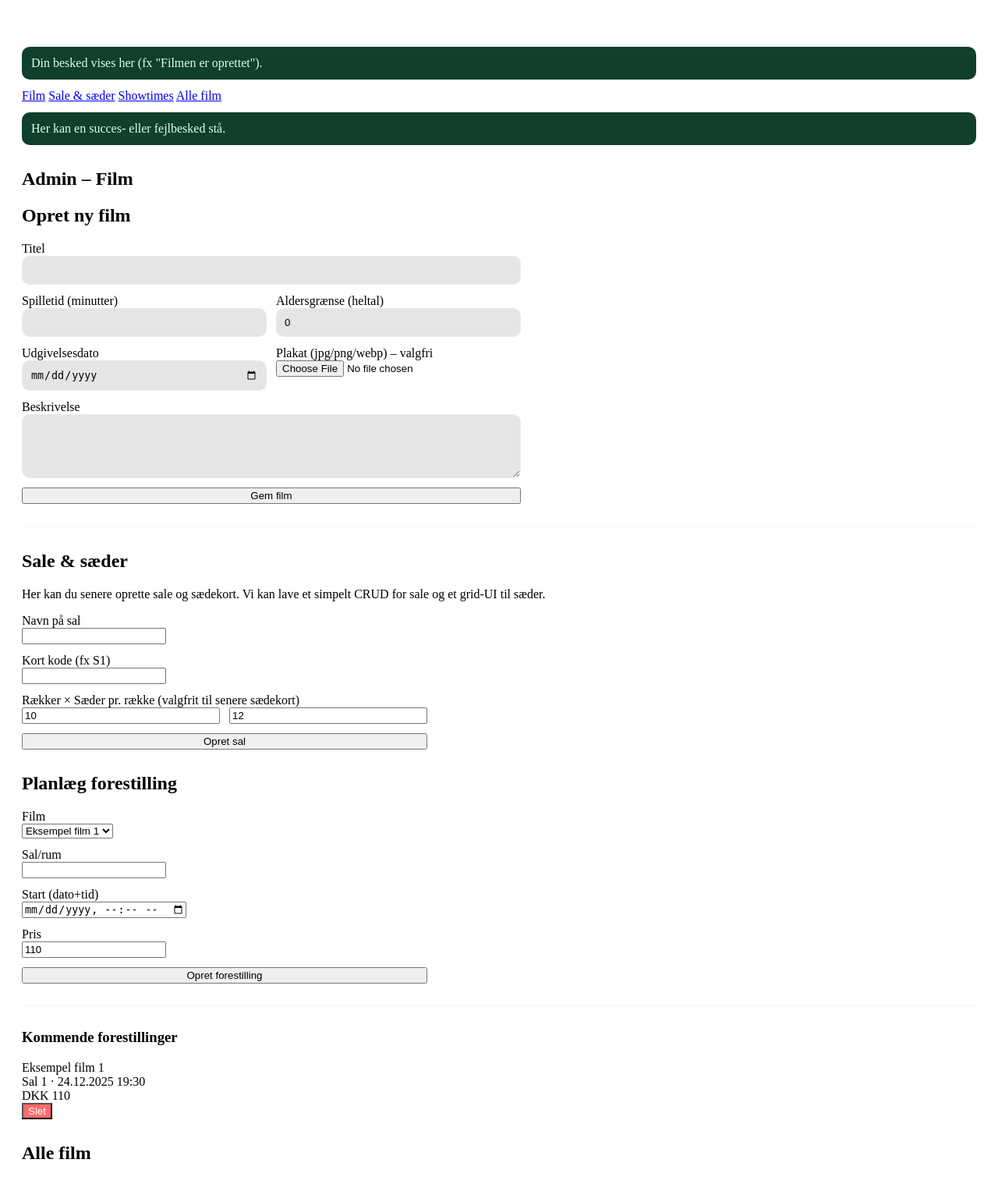
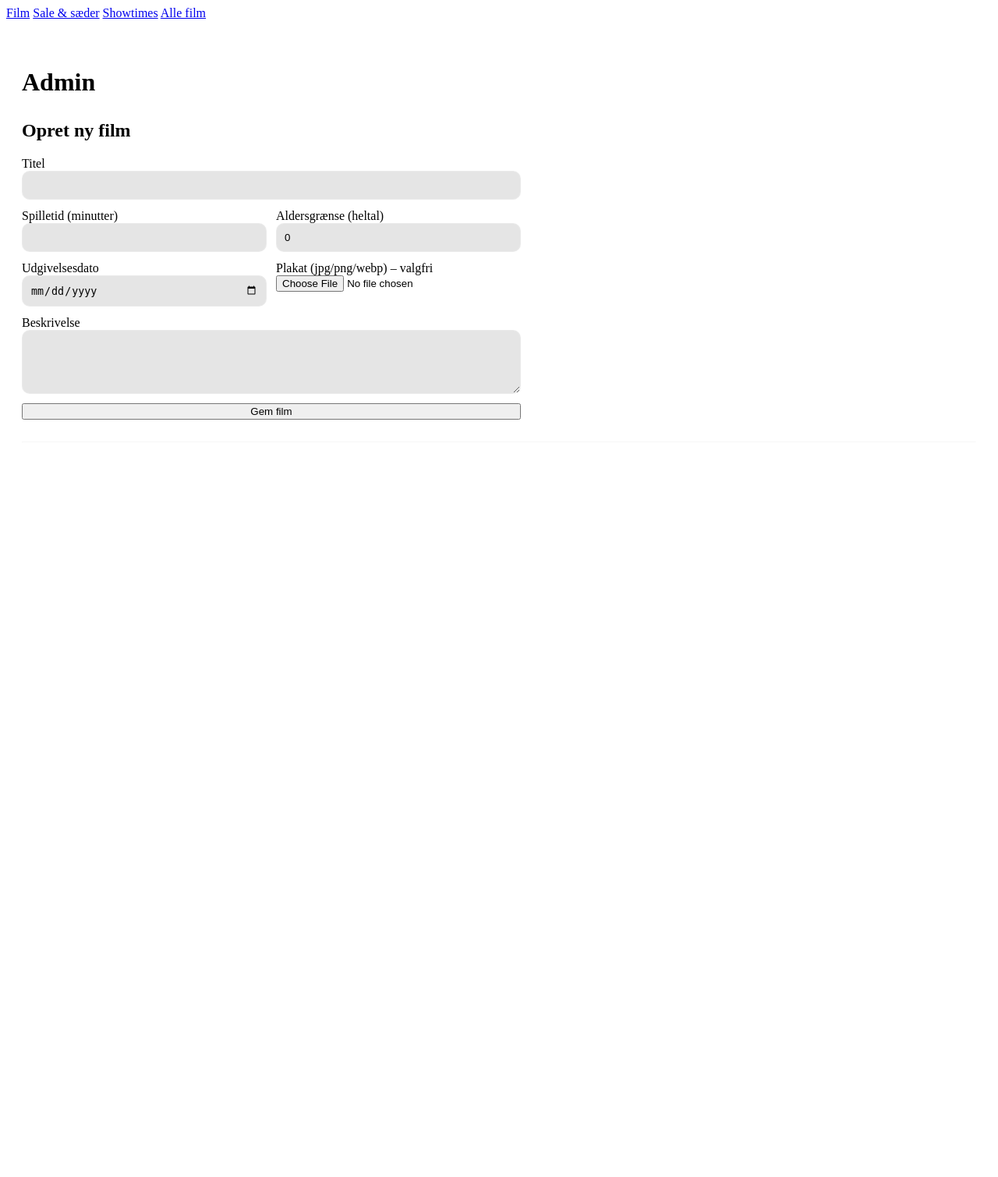
Before and after one commit to Louisebrorsen/hey, a PHP site: page /admin/admin.php in a window 1280 px wide. Shown: the top 1509 px of the page at 78% size. After the commit the page ends 538 px from the top, so only its background shows below. Run offline with PHP 8.4, Linux system fonts and the light colour scheme.

Commit message:
admin side klar til forbindelse til db

```diff
--- a/app/core/routes.php
+++ b/app/core/routes.php
@@ -7,3 +7,6 @@ $router->get('admin','AdminController@index');
 $router->post('contact/send', 'ContactController@send');
 // Detalje-side for én film
 $router->get('movieDetail', 'MovieController@show');
+
+//admin router
+$router->get('admin', 'AdminController@index');
--- a/app/views/admin/admin.php
+++ b/app/views/admin/admin.php
@@ -1,152 +1,53 @@
+<?php
+// fra routeren får du: $data['tab'], $data['movies'] osv.
+$tab = $data['tab'] ?? 'movies';
+$base = __DIR__ . '/';
+?>
+
+<nav class="tabs">
+<a class="tablink <?= $tab === 'movies' ? 'is-active' : '' ?>" href="?page=admin&tab=movies">Film</a>
+
+<a class="tablink <?= $tab === 'rooms' ? 'is-active' : '' ?>" href="?page=admin&tab=rooms">Sale & sæder</a>
+
+<a class="tablink <?= $tab === 'showtimes' ? 'is-active' : '' ?>" href="?page=admin&tab=showtimes">Showtimes</a>
+
+<a class="tablink <?= $tab === 'allMovies' ? 'is-active' : '' ?>" href="?page=admin&tab=allMovies">Alle film</a></nav>
+
 <main class="admin-main container" style="padding:40px 20px;">
+<h1>Admin </h1>
 
-  <!-- Flash-besked (eksempel) -->
-  <div style="margin:12px 0; padding:12px; border-radius:10px; background:#103f2c; color:#d7ffef;">
+
+<div class="admin-content">
+
+    <?php if ($tab === 'movies'): ?>
+        <?php include $base . 'movieAdd.php'; ?>
+
+    <?php elseif ($tab === 'rooms'): ?>
+        <?php include $base . 'auditorium.php'; ?>
+
+    <?php elseif ($tab === 'showtimes'): ?>
+        <?php include $base . 'screening.php'; ?>
+
+    <?php elseif ($tab === 'allMovies'): ?>
+        <?php include $base . 'moviesList.php'; ?>
+
+    <?php else: ?>
+        <p>Ukendt tab.</p>
+    <?php endif; ?>
+
+</div>
+
+
+
+
+</main>
+
+<!-- <div style="margin:12px 0; padding:12px; border-radius:10px; background:#103f2c; color:#d7ffef;">
     Din besked vises her (fx "Filmen er oprettet").
   </div>
 
-  <!-- Tabs -->
-  <nav class="tabs">
-    <a class="tablink is-active" href="?page=admin&tab=movies">Film</a>
-    <a class="tablink" href="?page=admin&tab=rooms">Sale &amp; sæder</a>
-    <a class="tablink" href="?page=admin&tab=showtimes">Showtimes</a>
-    <a class="tablink" href="?page=admin&tab=allMovies">Alle film</a>
-  </nav>
 
-  <!-- Evt. status-besked -->
   <div style="margin:12px 0; padding:12px; border-radius:10px; background:#103f2c;color:#d7ffef;">
     Her kan en succes- eller fejlbesked stå.
   </div>
-
-  <!-- == FILM (standard-visning) == -->
-  <section id="admin-movies" style="margin-top:30px;">
-    <h1>Admin – Film</h1>
-
-    <!-- Opret ny film -->
-    <h2>Opret ny film</h2>
-    <form method="post" enctype="multipart/form-data" action="?page=admin&action=create" style="display:grid; gap:12px; max-width:640px;">
-
-      <label>Titel<br>
-        <input type="text" name="title" required style="width:100%; padding:10px; border-radius:10px; border:1px solid rgba(255,255,255,.2); background:rgba(0,0,0,.1); color:inherit;">
-      </label>
-
-      <div style="display:grid; grid-template-columns:1fr 1fr; gap:12px;">
-        <label>Spilletid (minutter)<br>
-          <input type="number" name="duration_min" min="1" required style="width:100%; padding:10px; border-radius:10px; border:1px solid rgba(255,255,255,.2); background:rgba(0,0,0,.1); color:inherit;">
-        </label>
-        <label>Aldersgrænse (heltal)<br>
-          <input type="number" name="age_limit" min="0" step="1" value="0" style="width:100%; padding:10px; border-radius:10px; border:1px solid rgba(255,255,255,.2); background:rgba(0,0,0,.1); color:inherit;">
-        </label>
-      </div>
-
-      <div style="display:grid; grid-template-columns:1fr 1fr; gap:12px;">
-        <label>Udgivelsesdato<br>
-          <input type="date" name="released" style="width:100%; padding:10px; border-radius:10px; border:1px solid rgba(255,255,255,.2); background:rgba(0,0,0,.1); color:inherit;">
-        </label>
-        <label>Plakat (jpg/png/webp) – valgfri<br>
-          <input type="file" name="poster" accept="image/jpeg,image/png,image/webp">
-        </label>
-      </div>
-
-      <label>Beskrivelse<br>
-        <textarea name="description" rows="4" style="width:100%; padding:10px; border-radius:10px; border:1px solid rgba(255,255,255,.2); background:rgba(0,0,0,.1); color:inherit;"></textarea>
-      </label>
-
-      <button class="btn btn--primary" type="submit">Gem film</button>
-    </form>
-
-    <hr style="margin:28px 0; border-color:rgba(255,255,255,.1);">
-  </section>
-
-  <!-- == SALE & SÆDER == -->
-  <section id="admin-rooms" style="margin-top:30px;">
-    <h2>Sale &amp; sæder</h2>
-    <p class="muted small">
-      Her kan du senere oprette sale og sædekort. Vi kan lave et simpelt CRUD for sale og et grid-UI til sæder.
-    </p>
-    <form method="post" action="?page=admin&action=create_room" style="display:grid;gap:12px;max-width:520px;">
-      <label>Navn på sal<br><input type="text" name="room_name" required></label>
-      <label>Kort kode (fx S1)<br><input type="text" name="room_code" maxlength="8" required></label>
-      <label>Rækker × Sæder pr. række (valgfrit til senere sædekort)
-        <div style="display:grid;grid-template-columns:1fr 1fr;gap:12px;">
-          <input type="number" name="rows" min="1" value="10">
-          <input type="number" name="seats_per_row" min="1" value="12">
-        </div>
-      </label>
-      <button class="btn btn--primary" type="submit">Opret sal</button>
-    </form>
-  </section>
-
-  <!-- == SHOWTIMES == -->
-  <section id="admin-showtimes" style="margin-top:30px;">
-    <h2>Planlæg forestilling</h2>
-    <form method="post" action="?page=admin&action=create_showtime" style="display:grid;gap:12px;max-width:520px;">
-      <label>Film<br>
-        <select name="movie_id" required>
-          <option value="1">Eksempel film 1</option>
-          <option value="2">Eksempel film 2</option>
-        </select>
-      </label>
-      <label>Sal/rum<br><input type="text" name="room" required></label>
-      <label>Start (dato+tid)<br><input type="datetime-local" name="starts_at" required></label>
-      <label>Pris<br><input type="number" name="price" step="1" value="110"></label>
-      <button class="btn btn--primary" type="submit">Opret forestilling</button>
-    </form>
-
-    <hr style="margin:28px 0;border-color:rgba(255,255,255,.1);">
-
-    <h3>Kommende forestillinger</h3>
-    <div class="list">
-      <div class="row">
-        <div>
-          <div class="title">Eksempel film 1</div>
-          <div class="meta">Sal 1 · 24.12.2025 19:30</div>
-        </div>
-        <div class="row__format">DKK 110</div>
-        <form method="post" action="?page=admin&action=delete_showtime">
-          <input type="hidden" name="id" value="1">
-          <button class="btn btn--primary" type="submit" style="background:#ff6b6b;color:#fff;">Slet</button>
-        </form>
-      </div>
-    </div>
-  </section>
-
-  <!-- == ALLE FILM == -->
-  <section id="admin-all-movies" style="margin-top:30px;">
-    <h2>Alle film</h2>
-    <div class="grid">
-      <article class="card">
-        <img class="card__media" src="uploads/posters/example-1.jpg" alt="Poster for Eksempel film 1">
-        <div class="card__body">
-          <span class="badge">120 min · 11+</span>
-          <div class="title">Eksempel film 1</div>
-          <div class="meta">01.10.2025</div>
-        </div>
-        <div class="card__actions" style="display:flex; gap:8px; padding:14px;">
-          <a class="btn btn--ghost" href="?page=admin&action=edit&id=1">Redigér</a>
-          <form method="post" action="?page=admin&action=delete">
-            <input type="hidden" name="id" value="1">
-            <button class="btn btn--primary" type="submit" style="background:#ff6b6b; color:#fff;">Slet</button>
-          </form>
-        </div>
-      </article>
-
-      <article class="card">
-        <img class="card__media" src="uploads/posters/example-2.jpg" alt="Poster for Eksempel film 2">
-        <div class="card__body">
-          <span class="badge">95 min · 7+</span>
-          <div class="title">Eksempel film 2</div>
-          <div class="meta">15.11.2025</div>
-        </div>
-        <div class="card__actions" style="display:flex; gap:8px; padding:14px;">
-          <a class="btn btn--ghost" href="?page=admin&action=edit&id=2">Redigér</a>
-          <form method="post" action="?page=admin&action=delete">
-            <input type="hidden" name="id" value="2">
-            <button class="btn btn--primary" type="submit" style="background:#ff6b6b; color:#fff;">Slet</button>
-          </form>
-        </div>
-      </article>
-    </div>
-  </section>
-
-</main>
+ -->
--- /dev/null
+++ b/app/views/admin/movieAdd.php
@@ -0,0 +1,36 @@
+  <section id="admin-movies" style="margin-top:30px;">
+    <!-- Opret ny film -->
+    <h2>Opret ny film</h2>
+    <form method="post" enctype="multipart/form-data" action="?page=admin&action=create" style="display:grid; gap:12px; max-width:640px;">
+
+      <label>Titel<br>
+        <input type="text" name="title" required style="width:100%; padding:10px; border-radius:10px; border:1px solid rgba(255,255,255,.2); background:rgba(0,0,0,.1); color:inherit;">
+      </label>
+
+      <div style="display:grid; grid-template-columns:1fr 1fr; gap:12px;">
+        <label>Spilletid (minutter)<br>
+          <input type="number" name="duration_min" min="1" required style="width:100%; padding:10px; border-radius:10px; border:1px solid rgba(255,255,255,.2); background:rgba(0,0,0,.1); color:inherit;">
+        </label>
+        <label>Aldersgrænse (heltal)<br>
+          <input type="number" name="age_limit" min="0" step="1" value="0" style="width:100%; padding:10px; border-radius:10px; border:1px solid rgba(255,255,255,.2); background:rgba(0,0,0,.1); color:inherit;">
+        </label>
+      </div>
+
+      <div style="display:grid; grid-template-columns:1fr 1fr; gap:12px;">
+        <label>Udgivelsesdato<br>
+          <input type="date" name="released" style="width:100%; padding:10px; border-radius:10px; border:1px solid rgba(255,255,255,.2); background:rgba(0,0,0,.1); color:inherit;">
+        </label>
+        <label>Plakat (jpg/png/webp) – valgfri<br>
+          <input type="file" name="poster" accept="image/jpeg,image/png,image/webp">
+        </label>
+      </div>
+
+      <label>Beskrivelse<br>
+        <textarea name="description" rows="4" style="width:100%; padding:10px; border-radius:10px; border:1px solid rgba(255,255,255,.2); background:rgba(0,0,0,.1); color:inherit;"></textarea>
+      </label>
+
+      <button class="btn btn--primary" type="submit">Gem film</button>
+    </form>
+
+    <hr style="margin:28px 0; border-color:rgba(255,255,255,.1);">
+  </section>
```
Also changed, not shown: app/controllers/AdminController.php (+36 -1 lines), app/models/AdminMovieController.php (added, +24 -0 lines), app/views/admin/auditorium.php (added, +17 -0 lines), app/views/admin/moviesList.php (added, +36 -0 lines), app/views/admin/screening.php (added, +32 -0 lines), app/core/bootstrap.php (line endings or trailing spaces).
